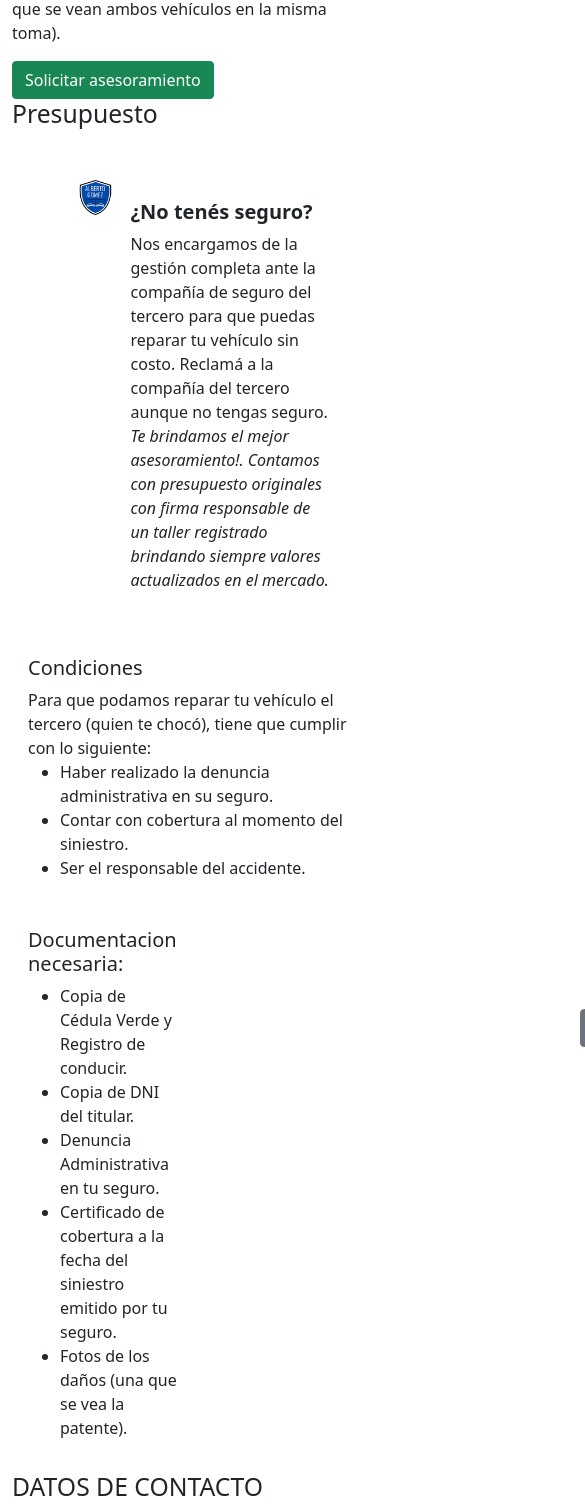
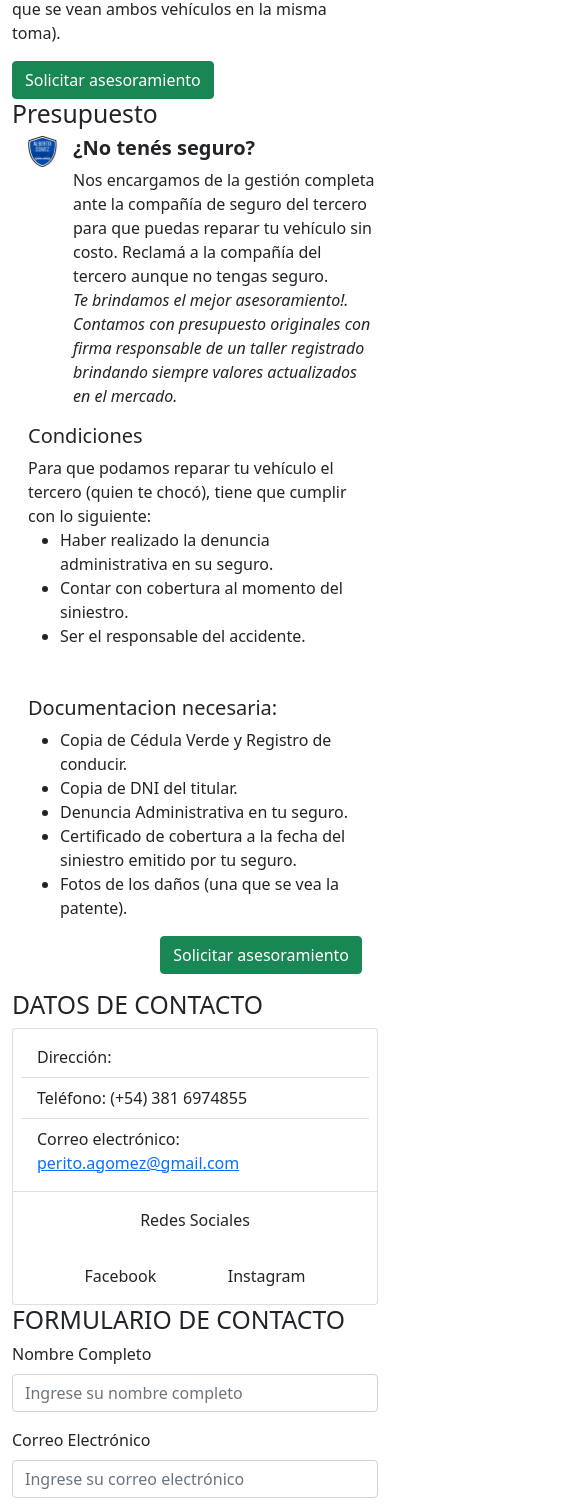
Before and after one commit to Nidev-lab/perito-siniestros, a React (Create React App) app: page / in a window 390 px wide. Shown: the part 1380-2889 px from the top of the page, 585 px wide, since content can reach past the window. Built offline with nearby package versions, Linux system fonts and the light colour scheme.

Commit message:
fixed bug responsive

```diff
--- a/src/components/Budget/Budget.js
+++ b/src/components/Budget/Budget.js
@@ -6,8 +6,8 @@ const Budget = () => {
   return (
       <div className='container d-flex flex-column'>
         <h2>Presupuesto</h2>
-        <div className="d-flex justify-content-center mt-3 p-5">
-          <div>
+        <div className="d-flex justify-content-center">
+          <div className="col-2">
             <img src={logo} className='rounded mx-auto d-block w-50 imagen' />
           </div>
           <div>
@@ -29,7 +29,7 @@ const Budget = () => {
               </ul>
             </div>
           </div>
-          <div className="d-flex m-3">
+          <div className="d-flex flex-wrap m-3">
             <div>
               <h5>Documentacion necesaria:</h5>
               <div>
@@ -42,8 +42,8 @@ const Budget = () => {
                 </ul>
               </div>
             </div>
-            <div>
-              <input type="button" value="Solicitar asesoramiento" className="btn btn-secondary btn-advice"/>
+            <div className="col-12 d-flex justify-content-end">
+              <input type="button" value="Solicitar asesoramiento" className="btn btn-success btn-advice"/>
             </div>
           </div>
         </div>
--- a/src/components/Budget/budget.css
+++ b/src/components/Budget/budget.css
@@ -1,7 +1,7 @@
 .imagen{
-  margin-top: -20px !important;
+  /* margin-top: -20px !important; */
 }
 .btn-advice{
-  margin-top: 40%;
-  margin-left: 200%;
+  /* margin-top: 40%;
+  margin-left: 200%; */
 }
```
